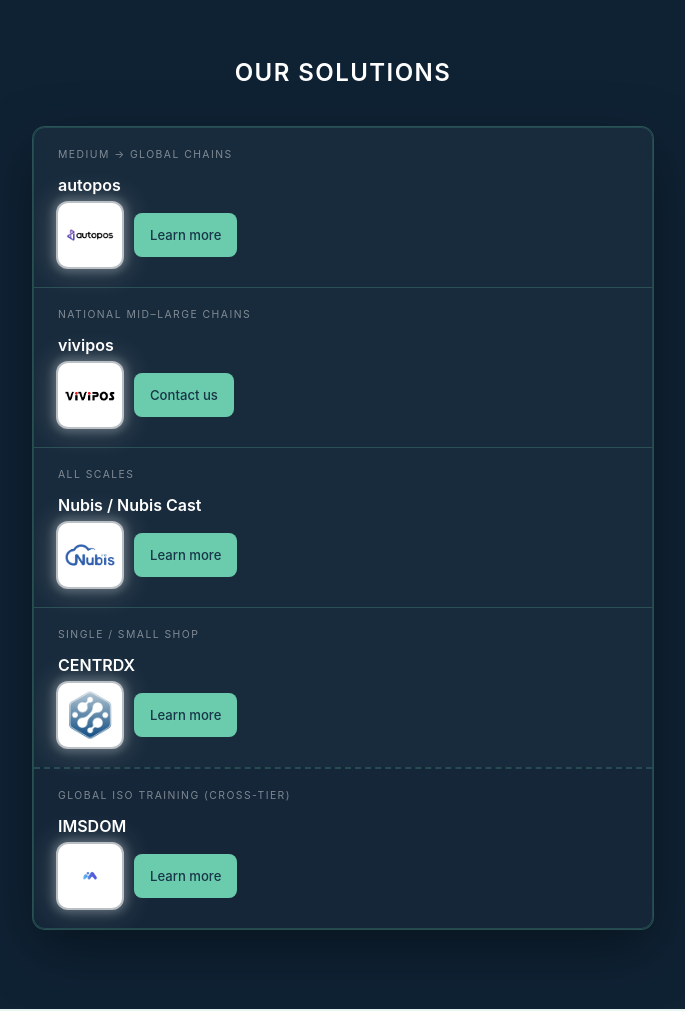
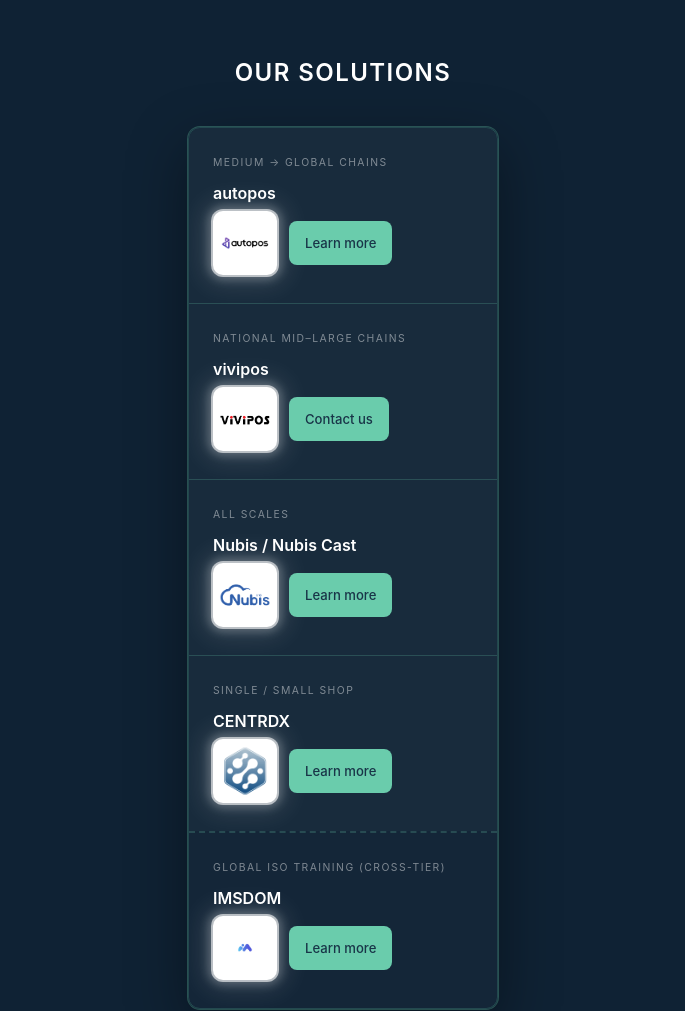
Before and after one commit to NicePONPON/secpos-bd, a plain HTML site: page index.html in a window 1280 px wide. Shown: the part 1600-2611 px from the top of the page, without its empty margins (297-982 px from the left). Drawn offline with Linux system fonts and the light colour scheme.

Commit message:
fix: building frame 310px (50%), more floor padding for icon breathing room

```diff
--- a/style.css
+++ b/style.css
@@ -157,7 +157,7 @@
 }
 
 .building {
-  max-width: 620px;
+  max-width: 310px;
   margin: 0 auto;
   border: 1px solid var(--floor-sep);
   border-radius: var(--radius-card);
@@ -167,7 +167,7 @@
 }
 
 .floor {
-  padding: 1.25rem 1.5rem;
+  padding: 1.75rem 1.5rem;
   border-bottom: 1px solid var(--floor-sep);
   background: rgba(255, 255, 255, 0.04);
   transition: background 0.2s ease;
```
